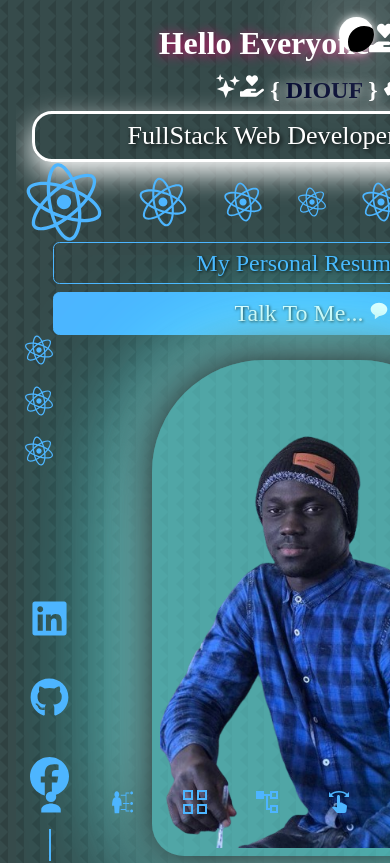
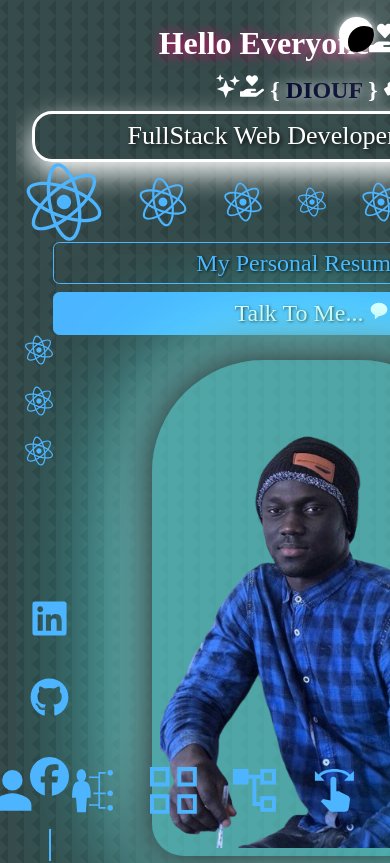
Before and after one commit to Mouhamed1003/keenprogrammer.com, a React (Create React App) app: page / in a window 390 px wide. Shown: the top 863 px of the page. Built offline with nearby package versions, Linux system fonts and the light colour scheme.

Commit message:
Update nav.css

```diff
--- a/src/components/nav/nav.css
+++ b/src/components/nav/nav.css
@@ -104,12 +104,12 @@ nav a.active:hover {
 /* Media Queries - iPhone 12 Pro */
 @media screen and (max-width: 390px) {
     nav {
-        width: max-content;
+        width: 159vw;
         padding: .9rem 1rem;
         left: 50%;
         transform: translateX(-50%);
         bottom: 0.5rem;
-        gap: 2rem;
+        gap: 1.1rem;
     }
     nav a {
         padding: .5rem;
@@ -124,6 +124,6 @@ nav a.active:hover {
         font-size: medium;
     }
     .icons {
-        font-size: x-large;
+        font-size: 12vw;
     }
 }
```
